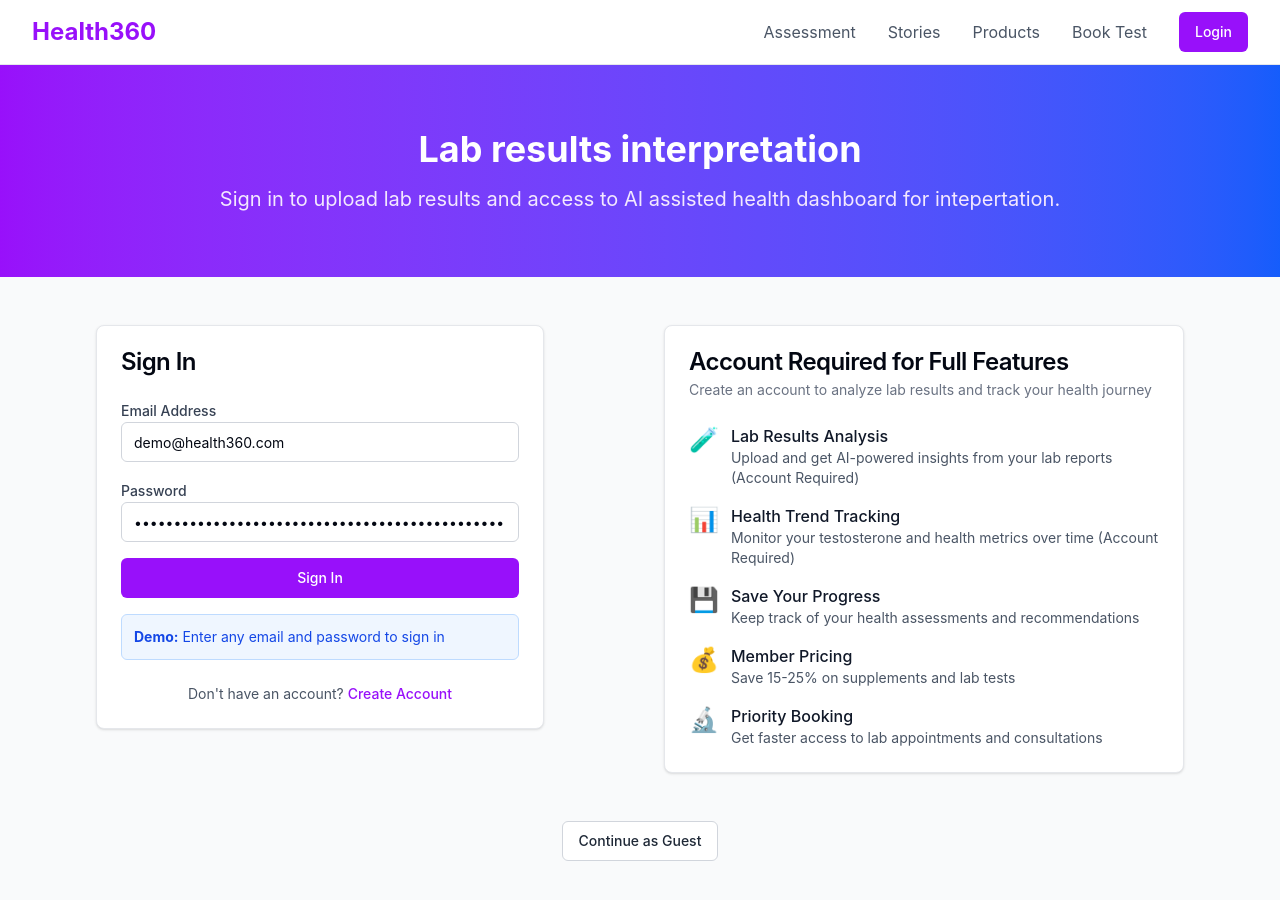
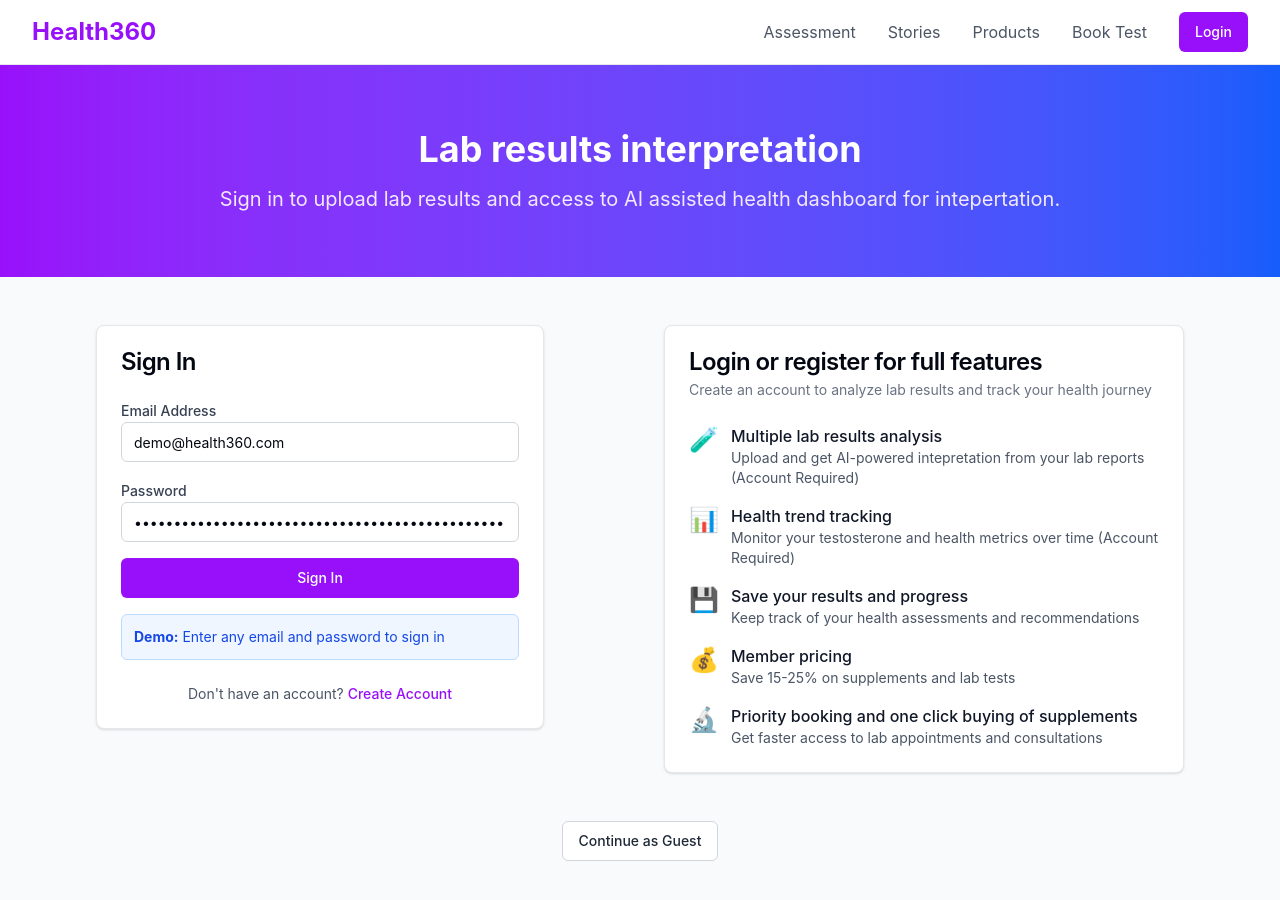
Before and after one commit to mattias-muhonen/apteekki360-vibes, a React (Vite) app: page /auth in a window 1280 px wide. Shown: the top 900 px of the page. Built offline with nearby package versions, Linux system fonts and the light colour scheme; no server answers.

Commit message:
Text changes

```diff
--- a/src/features/auth/Auth.tsx
+++ b/src/features/auth/Auth.tsx
@@ -219,7 +219,7 @@ const Auth = () => {
           <div className="space-y-6">
             <Card>
               <CardHeader>
-                <CardTitle>Account Required for Full Features</CardTitle>
+                <CardTitle>Login or register for full features</CardTitle>
                 <CardDescription>Create an account to analyze lab results and track your health journey</CardDescription>
               </CardHeader>
               <CardContent>
@@ -227,35 +227,35 @@ const Auth = () => {
                   <div className="flex items-start space-x-3">
                     <div className="text-2xl">🧪</div>
                     <div>
-                      <h4 className="font-medium text-gray-900">Lab Results Analysis</h4>
-                      <p className="text-sm text-gray-600">Upload and get AI-powered insights from your lab reports (Account Required)</p>
+                      <h4 className="font-medium text-gray-900">Multiple lab results analysis</h4>
+                      <p className="text-sm text-gray-600">Upload and get AI-powered intepretation from your lab reports (Account Required)</p>
                     </div>
                   </div>
                   <div className="flex items-start space-x-3">
                     <div className="text-2xl">📊</div>
                     <div>
-                      <h4 className="font-medium text-gray-900">Health Trend Tracking</h4>
+                      <h4 className="font-medium text-gray-900">Health trend tracking</h4>
                       <p className="text-sm text-gray-600">Monitor your testosterone and health metrics over time (Account Required)</p>
                     </div>
                   </div>
                   <div className="flex items-start space-x-3">
                     <div className="text-2xl">💾</div>
                     <div>
-                      <h4 className="font-medium text-gray-900">Save Your Progress</h4>
+                      <h4 className="font-medium text-gray-900">Save your results and progress</h4>
                       <p className="text-sm text-gray-600">Keep track of your health assessments and recommendations</p>
                     </div>
                   </div>
                   <div className="flex items-start space-x-3">
                     <div className="text-2xl">💰</div>
                     <div>
-                      <h4 className="font-medium text-gray-900">Member Pricing</h4>
+                      <h4 className="font-medium text-gray-900">Member pricing</h4>
                       <p className="text-sm text-gray-600">Save 15-25% on supplements and lab tests</p>
                     </div>
                   </div>
                   <div className="flex items-start space-x-3">
                     <div className="text-2xl">🔬</div>
                     <div>
-                      <h4 className="font-medium text-gray-900">Priority Booking</h4>
+                      <h4 className="font-medium text-gray-900">Priority booking and one click buying of supplements</h4>
                       <p className="text-sm text-gray-600">Get faster access to lab appointments and consultations</p>
                     </div>
                   </div>
```
